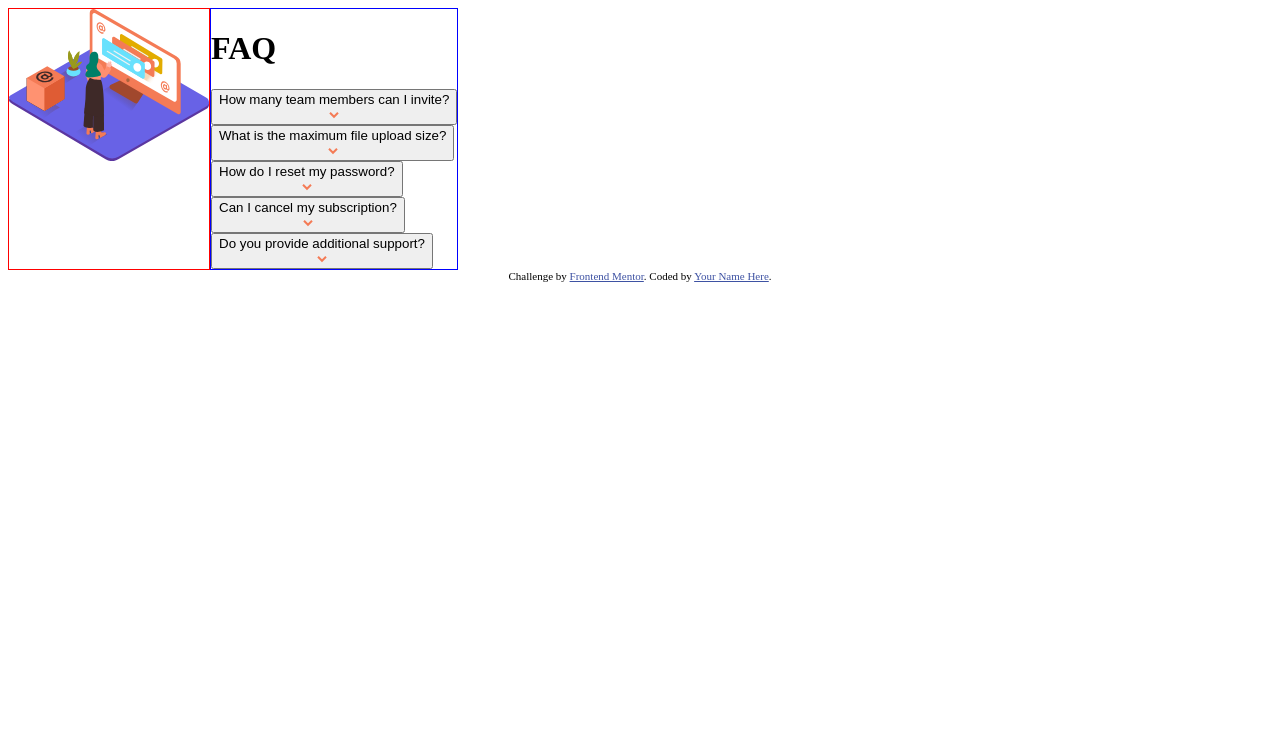
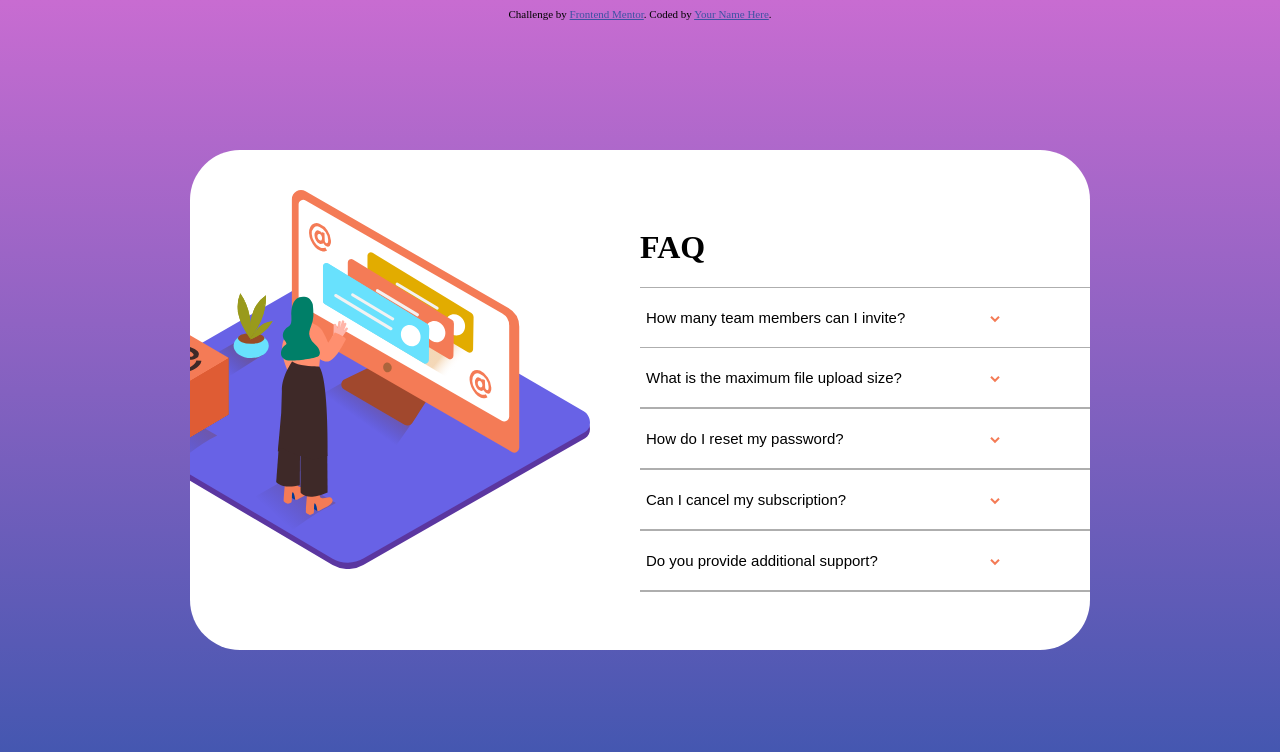
Before and after one commit to Sokolinyy/faq-accordion-card-main-right-version, a plain HTML site: page index.html in a window 1280 px wide. Drawn offline with Linux system fonts and the light colour scheme.

Commit message:
Almost finished

```diff
--- a/styles.css
+++ b/styles.css
@@ -73,27 +73,80 @@
 }
 
 @media only screen and (min-width: 510px) {
+  body {
+    height: 100vh;
+    background: linear-gradient(0deg, rgba(63,86,175,1) 4%, rgba(200,108,209,1) 100%);
+  }
+
   .flex {
-    display: flex;
-    flex-direction: row;
-
+    position: relative;
+    display: grid;
+    grid-auto-columns: minmax(0, 1fr);
+    grid-auto-flow: column;
+    grid-template-columns: 1;
+    grid-template-rows: 1;
+    grid-column-gap: 0px;
+    grid-row-gap: 0px;
+    width: 900px;
+    height: 500px;
+    position: absolute;
+    left: 50%;
+    top: 50%;
+    -webkit-transform: translate(-50%, -50%);
+    transform: translate(-50%, -50%);
+    background-color: white;
+    overflow: hidden;
+    border-radius: 50px;
   }
 
   .flex1 {
-    border: 1px solid red;
+    grid-area: 1 / 1 / 2 / 2;
   }
 
-  .image-box {
-    width: 200px;
+  .illustration-image {
+    width: 500px;
+    position: absolute;
+    top: 40px;
+    left: -100px;
   }
 
   .flex2 {
-    border: 1px solid blue;
+    display: flex;
+    flex-direction: column;
+    justify-content: center;
+    grid-area: 1 / 2 / 2 / 3;
+  }
+
+  #button-info-container {
+    display: flex;
+    flex-direction: column;
+    border: 1px solid rgb(174, 174, 174);
+    border-left: hidden;
+    border-right: hidden;
+  }
+
+  button {
+    width: 80%;
+    display: flex;
+    flex: 1;
+    font-size: 15px;
+    border: none;
+    padding-top: 11px;
+    padding-bottom: 11px;
+    background-color: transparent;
+    position: relative;
+    cursor: pointer;
+    margin-top: 10px;
+    margin-bottom: 10px;
+    white-space: nowrap;
+  }
+
+  #img-container {
+    position: absolute;
+    right: 0;
   }
 
 
 
 
-
-
 }
```
Also changed, not shown: index.html (+0 -9 lines).
